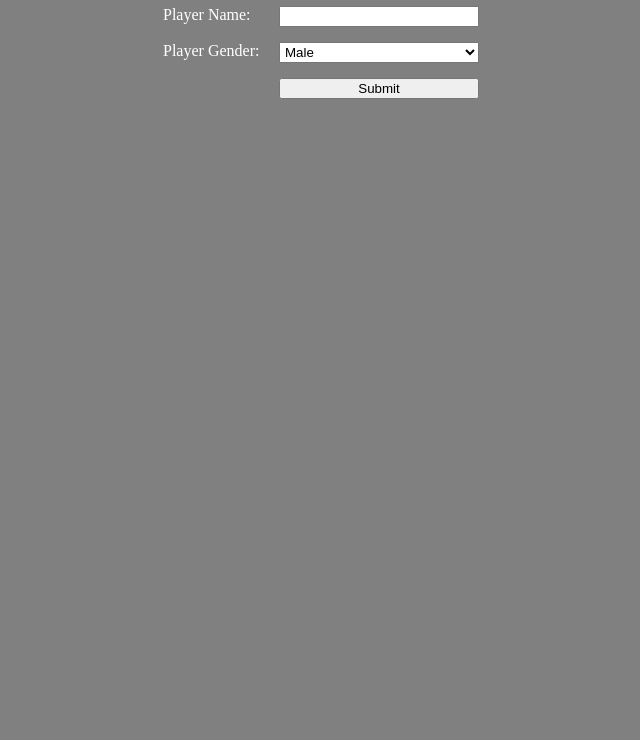
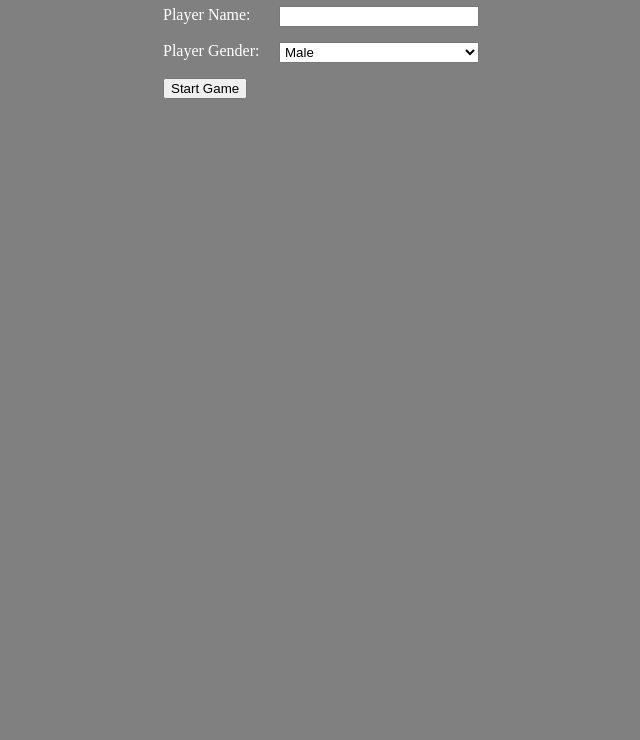
Before and after one commit to LukeJansen/AINT151, a plain HTML site: page ,Assignment/index.html in a window 1280 px wide. Shown: the part 60-800 px from the top of the page, without its empty margins (319-959 px from the left). Drawn offline with Linux system fonts and the light colour scheme.

Commit message:
Fixed forbidden content bug from live site

```diff
--- a/,Assignment/index.html
+++ b/,Assignment/index.html
@@ -10,7 +10,7 @@
 
 		<div>
 			<h1>Character Setup</h1>
-			<form method="post" action="main.html" onSubmit="StorePlayerData()">
+			<form>
 				Player Name: <input type="text" name="playername" />
 				<br><br>
 		    Player Gender:
@@ -19,7 +19,7 @@
 			    <option value="Female">Female</option>
 			  </select>
 		    <br><br>
-		    <input type="submit" id="submit" />
+		    <button type="button" id="submit" onclick="StorePlayerData()">Start Game</button>
 			</form>
 		</div>
 
--- a/,Assignment/js/character.js
+++ b/,Assignment/js/character.js
@@ -2,6 +2,8 @@ var genders = ['male','female'];
 
 function StorePlayerData()
 {
+
+	console.log("Bob");
 	var name = document.forms[0]['playername'];
 	var gender = document.forms[0]['playergender'];
 
@@ -10,4 +12,6 @@ function StorePlayerData()
 	localStorage.setItem("playerhealth", 100);
 	localStorage.setItem("roomIndex", 0);
 	localStorage.setItem("item", "");
+
+	location.href ='main';
 }
--- a/Advanced Javascript/Exercise1/main.js
+++ b/Advanced Javascript/Exercise1/main.js
@@ -7,7 +7,6 @@ var weaponsArray = [
 
 function OnLoad()
 {
-	console.log("test");
 	for (var i = 0; i < weaponsArray.length; i++){
 		var weaponTag = "<option value='" + i + "'>" + weaponsArray[i] + "</option>";
 		document.forms[0]["weapons"].innerHTML += weaponTag;
```
Also changed, not shown: ,Assignment/references.txt, Top Down Map.PNG (added).
